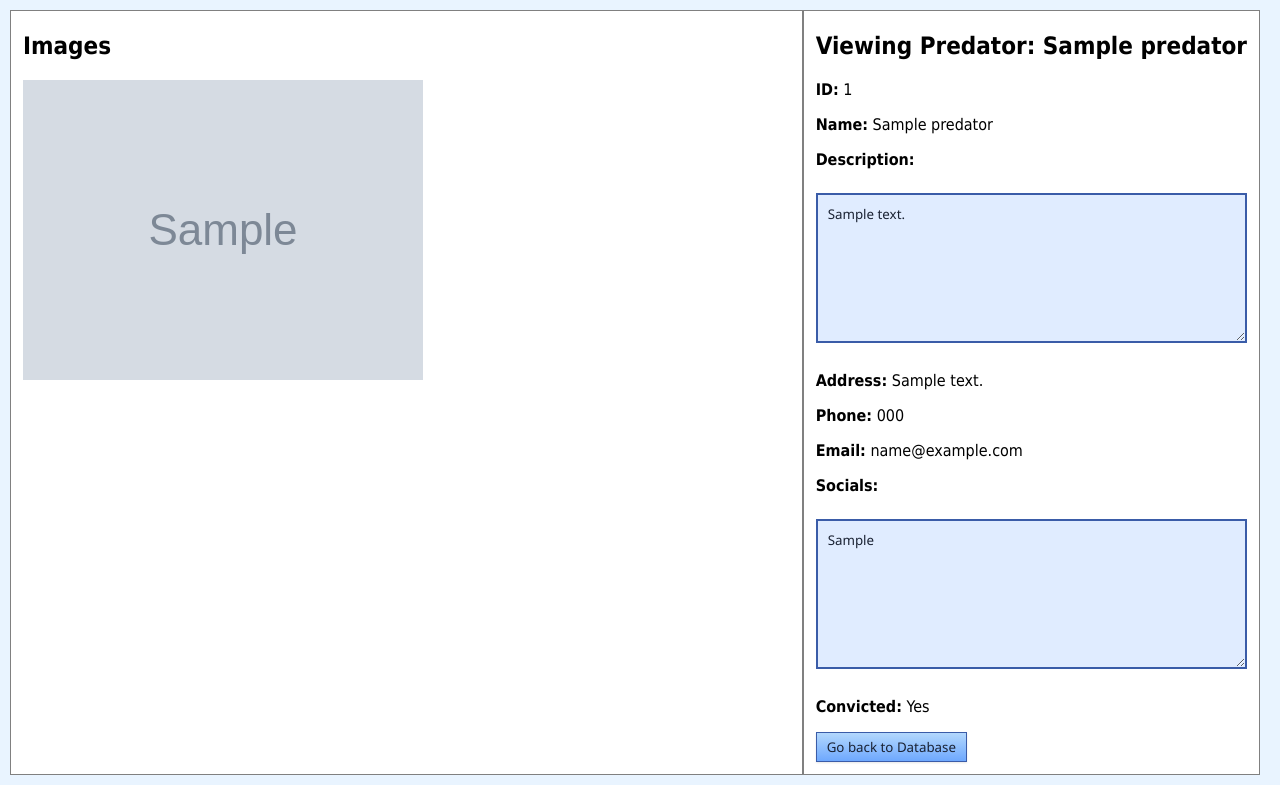
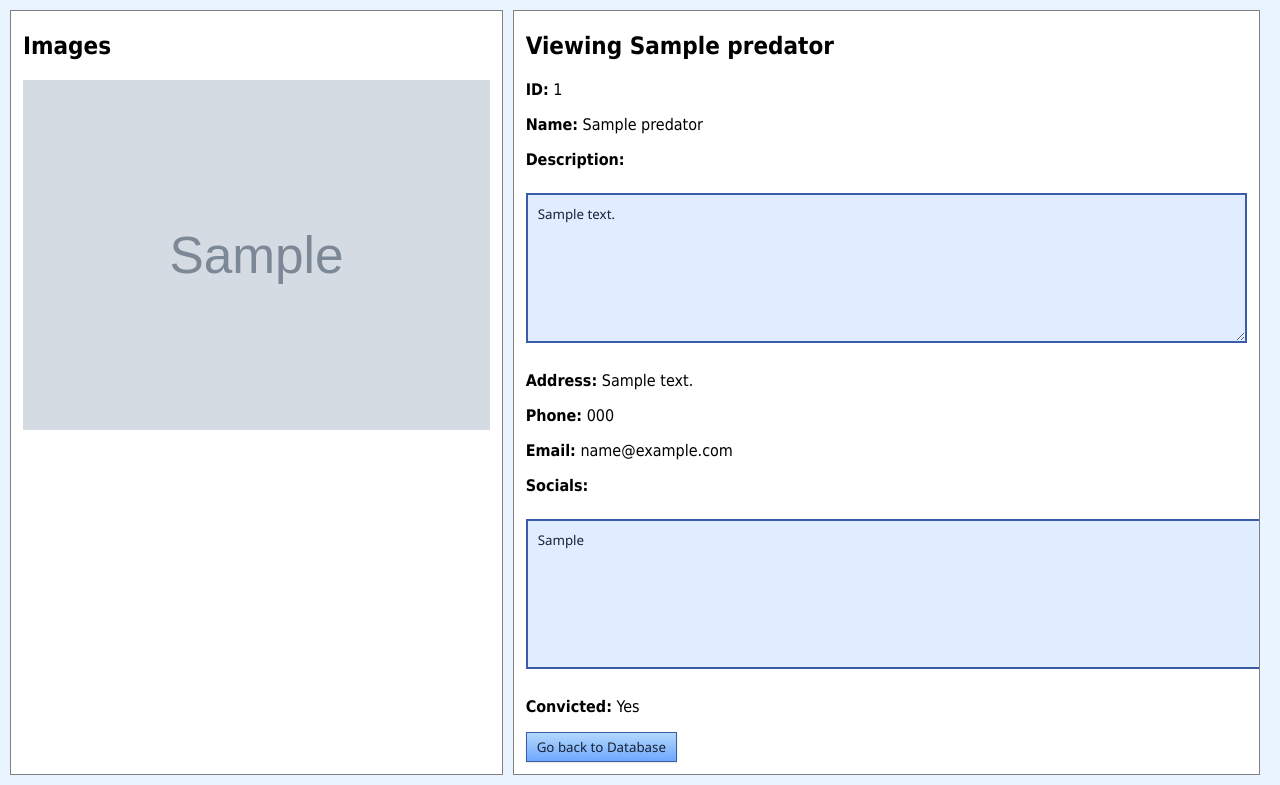
Before and after one commit to absolutegoaat/CipherStorm, a Flask app: page /predators/view/1 in a window 1280 px wide. Shown: the part 40-825 px from the top of the page. Run offline with Flask 3, Linux system fonts and the light colour scheme; a user stored in the database is signed in; data comes from the database, SQL or seed files in the repository; tables that the repository leaves empty hold one stand-in row (values such as "Sample post"); grey boxes marked "Sample" are stand-in pictures.

Commit message:
fix styling

```diff
--- a/static/style.css
+++ b/static/style.css
@@ -57,6 +57,7 @@ textarea:focus {
     flex: 1;
     padding: 1px 12px 12px;
     color: #000;
+    margin-right: 10px;
     border: 1px solid gray;
 }
 .container {
--- a/templates/database/edit_db.html
+++ b/templates/database/edit_db.html
@@ -30,12 +30,13 @@
             {% else %}
                 <p>No images available.</p>
             {% endif %}
+            <input type="file" id="images" name="images" accept="image/*" multiple>
         </div>
 
         <div class="main-content">
             <h1>Editing {{ predator.name }}</h1>
-            <input type="text" id="name" name="name" placeholder="Name/Username" value="{{ predator.name }}" required>
-            <input type="text" id="address" name="address" placeholder="Address" value="{{ predator.address }}">
+            <input type="text" id="name" name="name" placeholder="Name/Username" value="{{ predator.name }}" style="width: 400px;" required>
+            <input type="text" id="address" name="address" placeholder="Address" value="{{ predator.address }}" style="width: 350px;">
             <input type="text" id="phone" name="phone" placeholder="Phone" value="{{ predator.phone }}">
             <input type="email" id="email" name="email" placeholder="Email" value="{{ predator.email }}">
             <textarea id="description" name="description" placeholder="Description">{{ predator.description }}</textarea>
--- a/templates/database/view_db.html
+++ b/templates/database/view_db.html
@@ -24,14 +24,14 @@
             <h2>Images</h2>
             {% if predator.images %}
                 {% for img in predator.images %}
-                    <img src="{{ url_for('static', filename=img) }}" alt="Predator Image" style="max-width: 100%; height: auto; margin-bottom: 10px;" multiple>
+                    <img src="{{ url_for('static', filename=img) }}" alt="Predator Image" style="width: auto; height: 350px; margin-bottom: 10px;">
                 {% endfor %}
             {% else %}
                 <p>No images available.</p>
             {% endif %}
         </div>
         <div class="main-content">
-            <h2>Viewing Predator: {{ predator.name }}</h2>
+            <h2>Viewing {{ predator.name }}</h2>
             <p><strong>ID:</strong> {{ predator.id }}</p>
             <p><strong>Name:</strong> {{ predator.name }}</p>
             <p><strong>Description:</strong></p>
@@ -40,7 +40,7 @@
             <p><strong>Phone:</strong> {{ predator.phone }}</p>
             <p><strong>Email:</strong> {{ predator.email }}</p>
             <p><strong>Socials:</strong></p>
-            <textarea readonly>{{ predator.socials }}</textarea>
+            <textarea style="width: 1115px;" readonly>{{ predator.socials }}</textarea>
             <p><strong>Convicted:</strong> {{ 'Yes' if predator.convicted else 'No' }}</p>
             <form action="/predators" method="get">
                 <button type="submit">Go back to Database</button>
```
